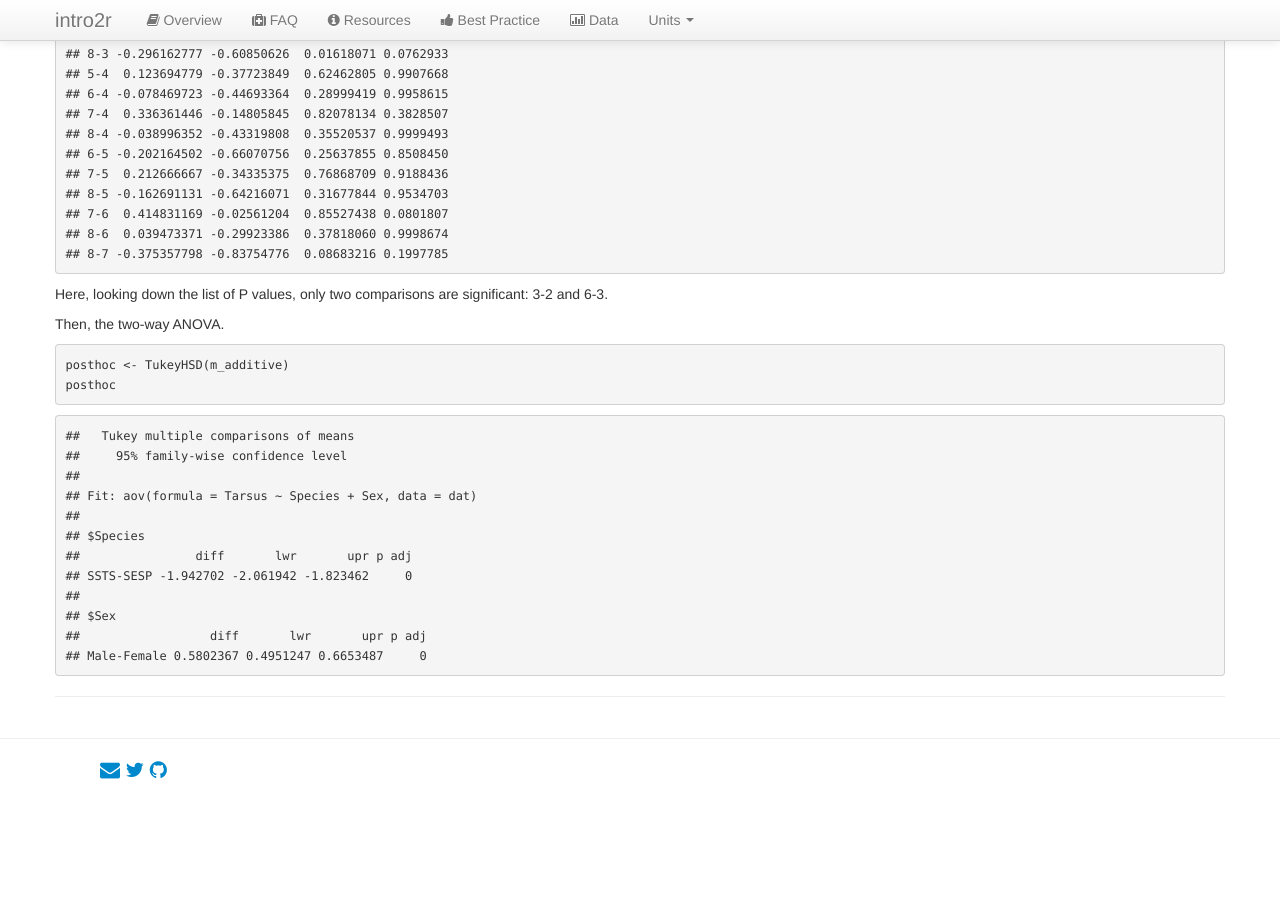
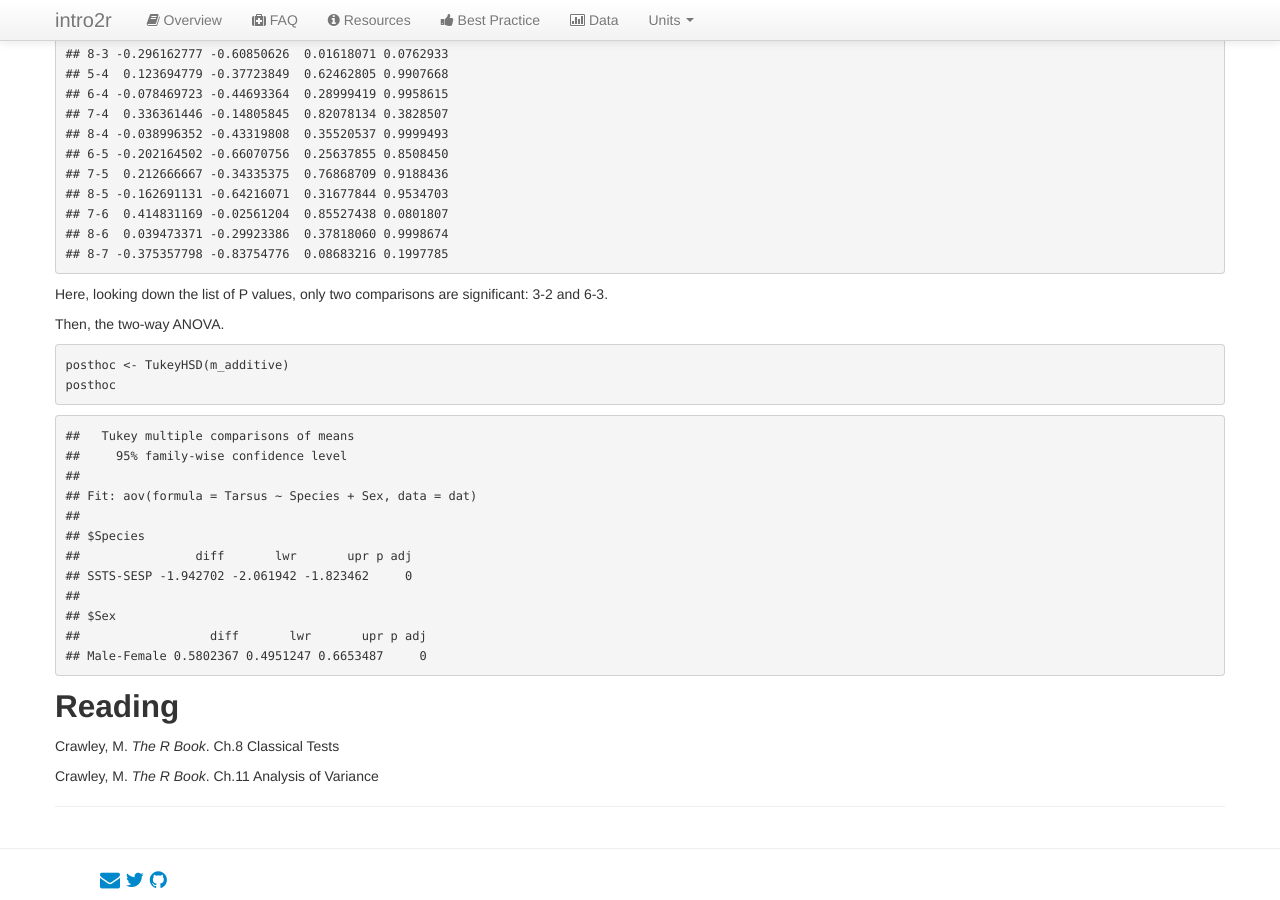
Before and after one commit to intro2r/intro2r, a Jekyll site: the page built from unit3/testing-populations.md, in a window 1280 px wide and 900 px high, scrolled down 8086 px. Built offline with Jekyll 4.4.1, drawn with Linux system fonts in a browser that asks for light colours; before the commit the page ends 8876 px from its top, so only the background shows below that.

Commit message:
Update testing-populations.md

````diff
--- a/unit3/testing-populations.md
+++ b/unit3/testing-populations.md
@@ -463,4 +463,14 @@ posthoc
 ## Male-Female 0.5802367 0.4951247 0.6653487     0
 ```
 
+
+## Reading
+
+Crawley, M. *The R Book*. Ch.8 Classical Tests
+
+Crawley, M. *The R Book*. Ch.11 Analysis of Variance
+
+
+
+
  - - -
````
